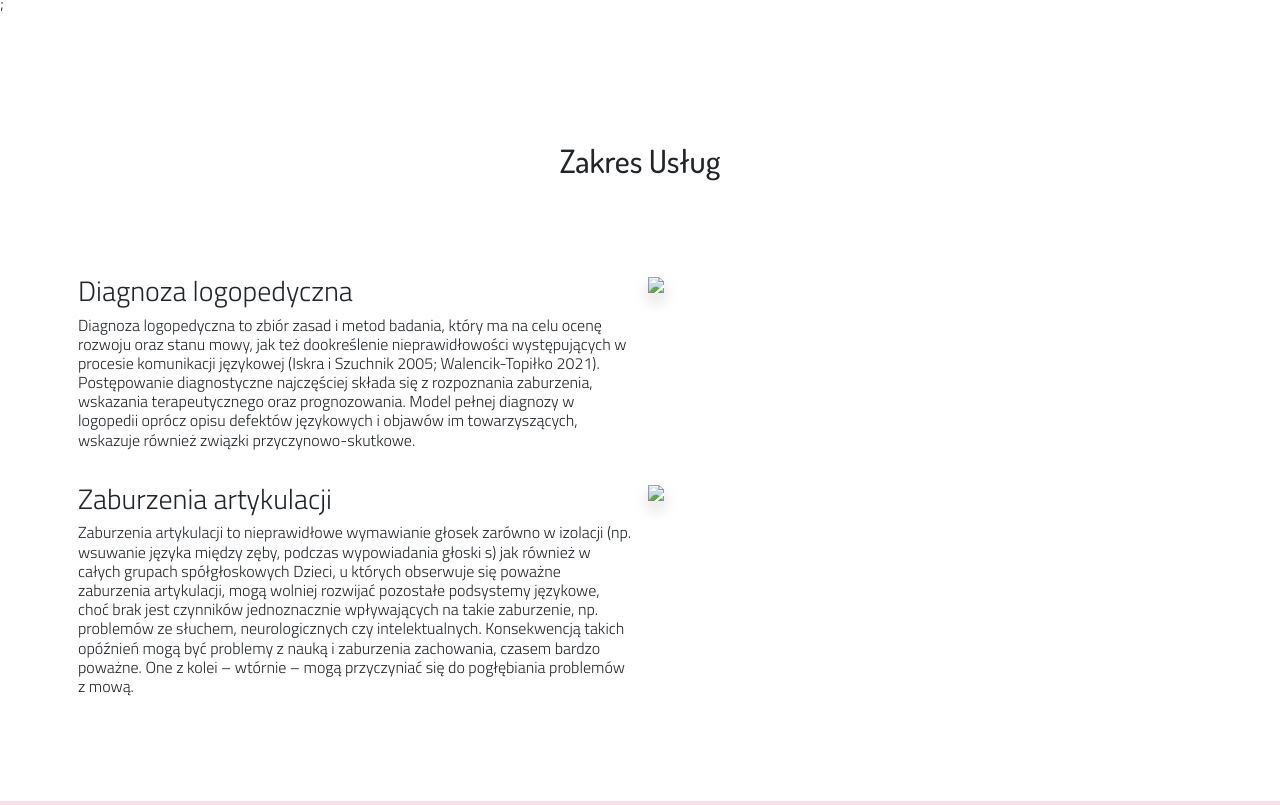
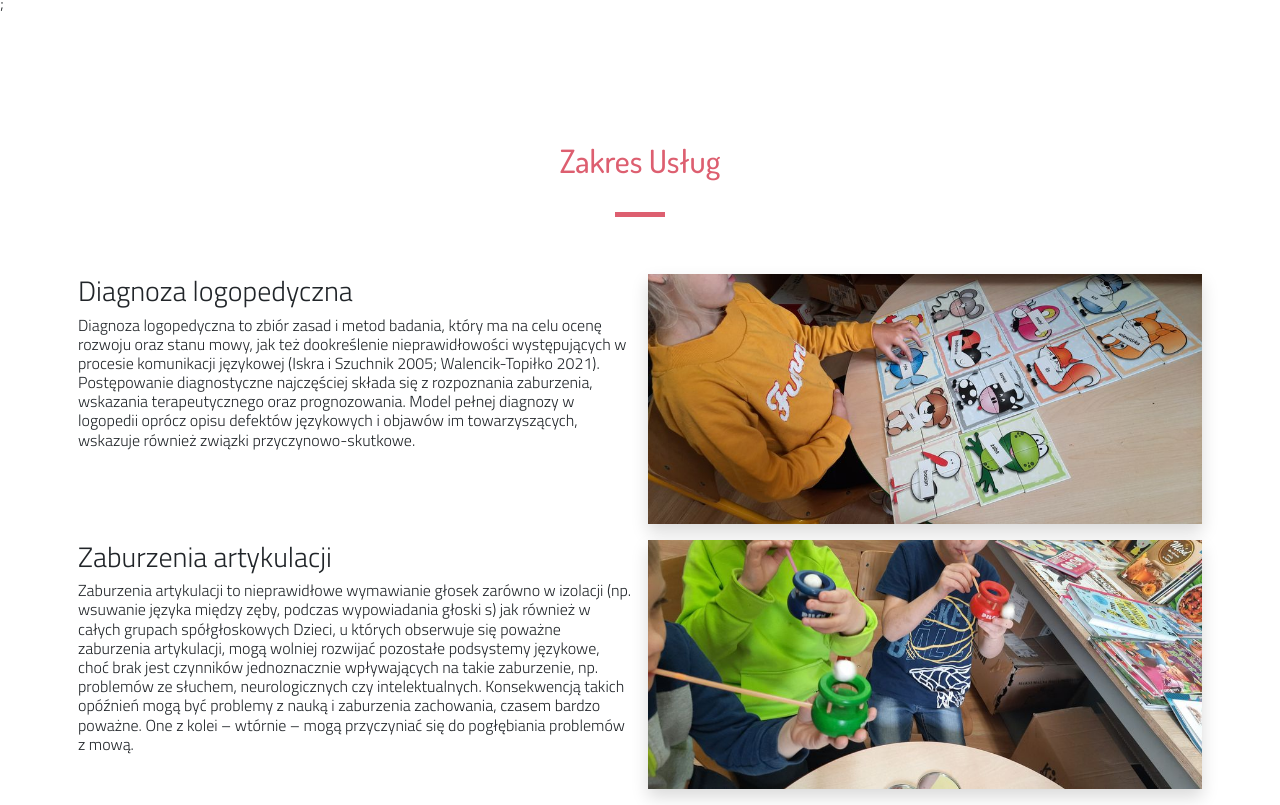
Before and after one commit to Arangus10/Agadu, a plain HTML site: page index.html in a window 1280 px wide. Shown: the part 915-1720 px from the top of the page. Drawn offline with nearby package versions, Linux system fonts and the light colour scheme.

Commit message:
Add pseudoelement - line under section-title

```diff
--- a/css/custom.css
+++ b/css/custom.css
@@ -34,9 +34,20 @@ h2 {
   margin: 0 auto;
 }
 .section-title {
+  position: relative;
   text-align: center;
   padding: 0px 10px 30px 10px;
   display: block;
+  color: rgb(221, 95, 112);
+}
+.section-title::after {
+  position: absolute;
+  top: 70px;
+  content: '';
+  background: rgb(221, 95, 112);
+  width: 50px;
+  height: 5px;
+  transform: translateX(-50%);
 }
 .omnie1 {
   background-color: rgb(249,223,228);
--- a/index.html
+++ b/index.html
@@ -7,8 +7,10 @@
     <title>Agnieszka Jezierska Agadu Logopedia</title>
     <meta name="description" content="Diagnoza i terapia logopedyczna, terapia pedagogiczna, usprawnianie psychomotoryczne, socjoterapia">
     <meta name="viewport" content="width=device-width, initial-scale=1">
-    <meta name="robots" content="index,all,follow,max-snippet:-1,max-video-preview:-1,max-image-preview:large"/>
+    <meta name="robots" content="index, follow, max-snippet:-1, max-video-preview:-1, max-image-preview:large"/>
     <meta name="author" content="GetNiceWeb.com">
+    <meta name="keywords" content="logopeda, konin"/>
+    <link rel=”canonical” href=”https://example.com/docelowy-adres-url” />
 
     <!--Open Graph-->
     <meta property="og:url" content=”adres URL danej strony” />
@@ -19,18 +21,19 @@
     <meta property="article:publisher" content="https://www.facebook.com/Agadu-logopedia-110736741913759"/>
     <meta property="og:description" content="Diagnoza i terapia logopedyczna, terapia pedagogiczna, usprawnianie psychomotoryczne, socjoterapia"/>
 
-    <!--Bootstrap CSS-->
+    <!--Bootstrap-->
     <link rel="stylesheet" href="https://cdnjs.cloudflare.com/ajax/libs/twitter-bootstrap/4.1.3/css/bootstrap.min.css">
 
-    <!--Custom stylesheet-->
+    <!--Stylesheet-->
     <link rel="stylesheet" href="css/custom.css">
     <link rel="stylesheet" href="https://use.fontawesome.com/releases/v6.0.0/css/all.css">
 
+    <!--Fonts-->
     <link rel="preconnect" href="https://fonts.googleapis.com">
     <link rel="preconnect" href="https://fonts.gstatic.com" crossorigin>
     <link href="https://fonts.googleapis.com/css2?family=Dosis:wght@500&family=Titillium+Web:wght@200;300&display=swap" rel="stylesheet">
 
-    <!-- Favicons-->
+    <!--Favicons-->
     <link rel="apple-touch-icon" sizes="180x180" href="assets/logo/favicon/apple-touch-icon.png">
     <link rel="icon" type="image/png" sizes="32x32" href="assets/logo/favicon/favicon-32x32.png">
     <link rel="icon" type="image/png" sizes="16x16" href="assets/logo/favicon/favicon-16x16.png">
@@ -39,7 +42,7 @@
 
   <body>
 
-    <!-- navbar-->
+    <!--Navbar-->
     <nav class="navbar navbar-light navbar-expand-lg fixed-top shadow-sm bg-white"><a href="index.html" class="navbar-brand"></a>
       <button type="button" data-toggle="collapse" data-target="#navbarSupportedContent" aria-controls="navbarSupportedContent" aria-expanded="false" aria-label="Toggle navigation" class="navbar-toggler"><span class="navbar-toggler-icon"></span></button>
       <div id="navbarSupportedContent" class="collapse navbar-collapse">
@@ -58,7 +61,7 @@
       </div>
     </nav>
 
-    <!-- Hero Section-->
+    <!--Hero-->
     <section class="hero p-0">
       <div class="quote z-2 position-absolute ">
         <p class="slogan">Zacznij mówić swobodnie i wyraźnie
@@ -70,7 +73,7 @@
       </div>
     </section>
 
-    <!-- Usługi-->
+    <!--Usługi-->
     <section id="uslugi">
       <div class="container">
         <div class="section-title my-5  col-12">
@@ -82,21 +85,21 @@
             <p>Diagnoza logopedyczna to zbiór zasad i metod badania, który ma na celu ocenę rozwoju oraz stanu mowy, jak też dookreślenie nieprawidłowości występujących w procesie komunikacji językowej (Iskra i Szuchnik 2005; Walencik-Topiłko 2021). Postępowanie diagnostyczne najczęściej składa się z rozpoznania zaburzenia, wskazania terapeutycznego oraz prognozowania. Model pełnej diagnozy w logopedii oprócz opisu defektów językowych i objawów im towarzyszących, wskazuje również związki przyczynowo-skutkowe.</p>
           </div>
           <div class="col-md-6 p-md-2 pb-5">
-            <img src="img\uslugi\1.jpg" class="img-fluid shadow"/>
+            <img src="assets\img\uslugi\1.jpg" class="img-fluid shadow"/>
           </div>
           <div class="col-md-6 p-2">
             <h3>Zaburzenia artykulacji</h3>
             <p>Zaburzenia artykulacji to nieprawidłowe wymawianie głosek zarówno w izolacji (np. wsuwanie języka między zęby, podczas wypowiadania głoski s) jak również w całych grupach spółgłoskowych Dzieci, u których obserwuje się poważne zaburzenia artykulacji, mogą wolniej rozwijać pozostałe podsystemy językowe, choć brak jest czynników jednoznacznie wpływających na takie zaburzenie, np. problemów ze słuchem, neurologicznych czy intelektualnych. Konsekwencją takich opóźnień mogą być problemy z nauką i zaburzenia zachowania, czasem bardzo poważne. One z kolei – wtórnie – mogą przyczyniać się do pogłębiania problemów z mową. </p>
           </div>
           <div class="col-md-6 p-2">
-            <img src="img\uslugi\2.jpg" class="img-fluid shadow"/>
+            <img src="assets\img\uslugi\2.jpg" class="img-fluid shadow"/>
           </div>
           <div class="col-md-6"></div>
         </div>
       </div>
     </section>
 
-    <!-- O mnie-->
+    <!--O mnie-->
     <section class="omnie">
       <div class="container">
         <div class="section-title my-5  col-12">
@@ -109,7 +112,7 @@
       </div>
     </section>
 
-    <!-- Quote-->
+    <!--Opinie-->
     <section id="opinie">
       <div class="container">
         <div class="section-title my-5  col-12">
@@ -127,7 +130,7 @@
       </div>
     </section>
 
-    <!-- Kontakt-->
+    <!--Kontakt-->
     <section id="kontakt" class="py-5 bg-light">
       <div class="container py-4">
           <h5>Kontakt</h5>
@@ -153,6 +156,7 @@
       </div>
     </section>
 
+    <!--Stopka-->
     <footer class="py-3 bg-dark text-white">
       <div class="container">
         <div class="row">
```
